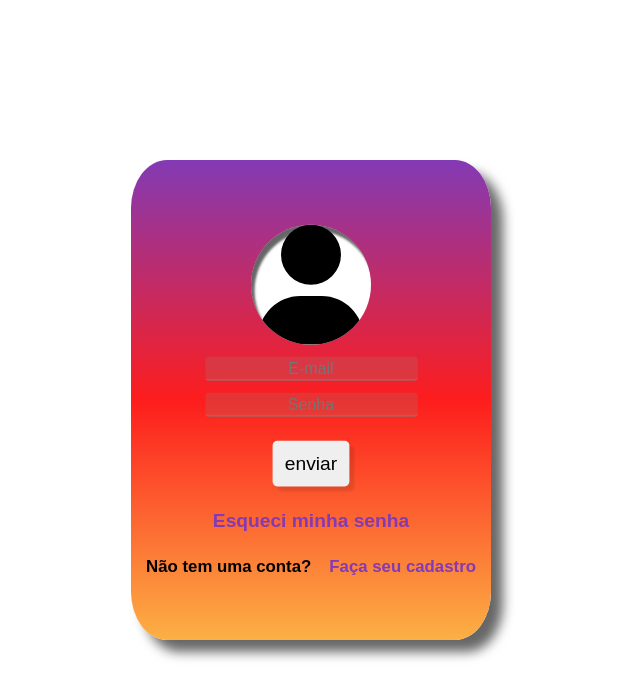
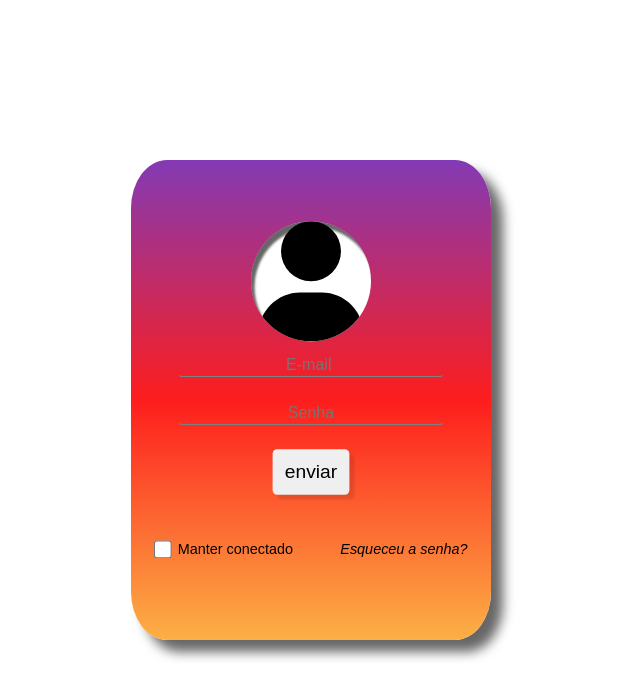
Before and after one commit to LeoBorges04/Login-Page, a plain HTML site: page index.html in a window 1280 px wide. Shown: the whole page, without its empty margins (329-969 px from the left). Drawn offline with Linux system fonts and the light colour scheme.

Commit message:
modified:   criarSenha.html 	modified:   index.html 	modified:   style.css

```diff
--- a/index.html
+++ b/index.html
@@ -18,23 +18,22 @@
                 </div>
 
                 <div class="input-group">
-                    <input type="email" id="usuario" placeholder="E-mail" required/>
+                    <input type="email" id="usuario" placeholder="E-mail "  required/>
+
                     <input type="password" id="senha" placeholder="Senha" required/>
                 </div>
 
                 <button type="submit" style="margin-top: 10px;">enviar</button>
-                <a href="criarSenha.html">
-                    <p style="margin-top: 20px;">Esqueci minha senha</p>
-                </a>
 
-                <div class="textoA">
-                    <p>Não tem uma conta? </p>
-                    <a href="cadastro.html">
-                        <p><strong>Faça seu cadastro</strong></p>
+               <div class="baseBox">
+                    <input type="checkbox" name="check" id="check">
+                    <p style="margin-top: 20px;margin-left: -35px; font: weight 500px; font-style: normal;">Manter conectado</p>
+                   <a href="criarSenha.html">
+                       <p id="p1" style="margin-top: 20px;">Esqueceu a senha?</p>
                     </a>
                 </div>
+
             </div>
-
 
     </form>
     <script src="source.js"></script>
--- a/style.css
+++ b/style.css
@@ -12,13 +12,35 @@ body{
     justify-content: center;
 
 }
-.loginIMG #p3{
-    flex-wrap: wrap;
+
+input[type="checkbox"] {
     display: flex;
+    width: 15px;
+    height: 15px;
+    background: transparent;
     align-items: center;
-    justify-content: center;
-    flex-direction: row;
+    margin-top:20px;
+    margin-left: -20px;
 
+}
+input::placeholder {
+    display: flex;
+    margin-left: -40px; /* Garante que o texto do placeholder fique alinhado à esquerda */
+  }
+
+.baseBox{
+    width: 300px;
+    height: 70px;
+    font-size: 12px;
+    font-style: italic;
+    display: flex;
+    align-items:center;
+    justify-content: space-evenly;
+
+}
+.baseBox a{
+
+    margin-right: -20px;
 
 }
 *{
@@ -70,22 +92,25 @@ input:hover{
     outline: none; /* Opcional: remove a borda de foco */
     box-shadow: none; /* Opcional: remove qualquer sombra aplicada */
 
-    color: grey;
+
 }
 input{
 
+    color: grey;
+    width: 220px;
     display: flex;
     border:none;
     border-bottom:1px solid grey;
     border-radius: 3px;
     height: 20px;;
-    background-color: rgba(167, 115, 115, 0.274);
+    background-color: transparent;
     transition: 0.8s;
-
+    flex-direction: column;
+    gap:20px;
 
 }
 input:focus {
-    background: transparent;
+
     outline: none; /* Opcional: remove a borda de foco */
     box-shadow: none; /* Opcional: remove qualquer sombra aplicada */
 
@@ -97,7 +122,7 @@ input::placeholder {
     display: block;
 }
 .input-group{
-    gap:10px;
+    gap:20px;
     margin-top: 10px;
     display: flex;
     align-items: center;
@@ -109,13 +134,22 @@ p{
 
     margin-top: 10px;
 }
+.baseBox #p1{
+    transition: 0.4s ease-in-out;
+    color:black;
 
-a{
-    transition: 0.4s;
-    font-weight: bold;
+}
+.baseBox #p1:hover{
+
+
     text-decoration: none;
     color:#833AB4;
 }
+a{
+    transition: 0.4s ease-in-out;
+    text-decoration: none;
+}
+
 button{
 
 
@@ -129,10 +163,19 @@ button{
     box-shadow: 4px 4px 2px rgba(0, 0, 0, 0.1);
     cursor: pointer;
 }
+#p3{
+    font-weight: 500;
+    font-size: 16px;
+    display:flex;
+    justify-content: space-between;
+    align-items: center;
+    flex-direction: row;
 
+
+}
 .textoA{
     gap:15px;
-    font-weight: 600;
+    font-weight: 500;
     margin-top: 10px;
     font-size: 14px;
     display:flex;
@@ -145,11 +188,12 @@ button{
 
     transform: scale(1.2);
 } */
- a:hover{
-    transform: scale(1.1);
+ button:hover{
 
+    scale: 1.1;
+    color:#833AB4;
+}
 
-}
 body::before {
     content: "";
     position: absolute;
```
Also changed, not shown: criarSenha.html (+15 -10 lines).
